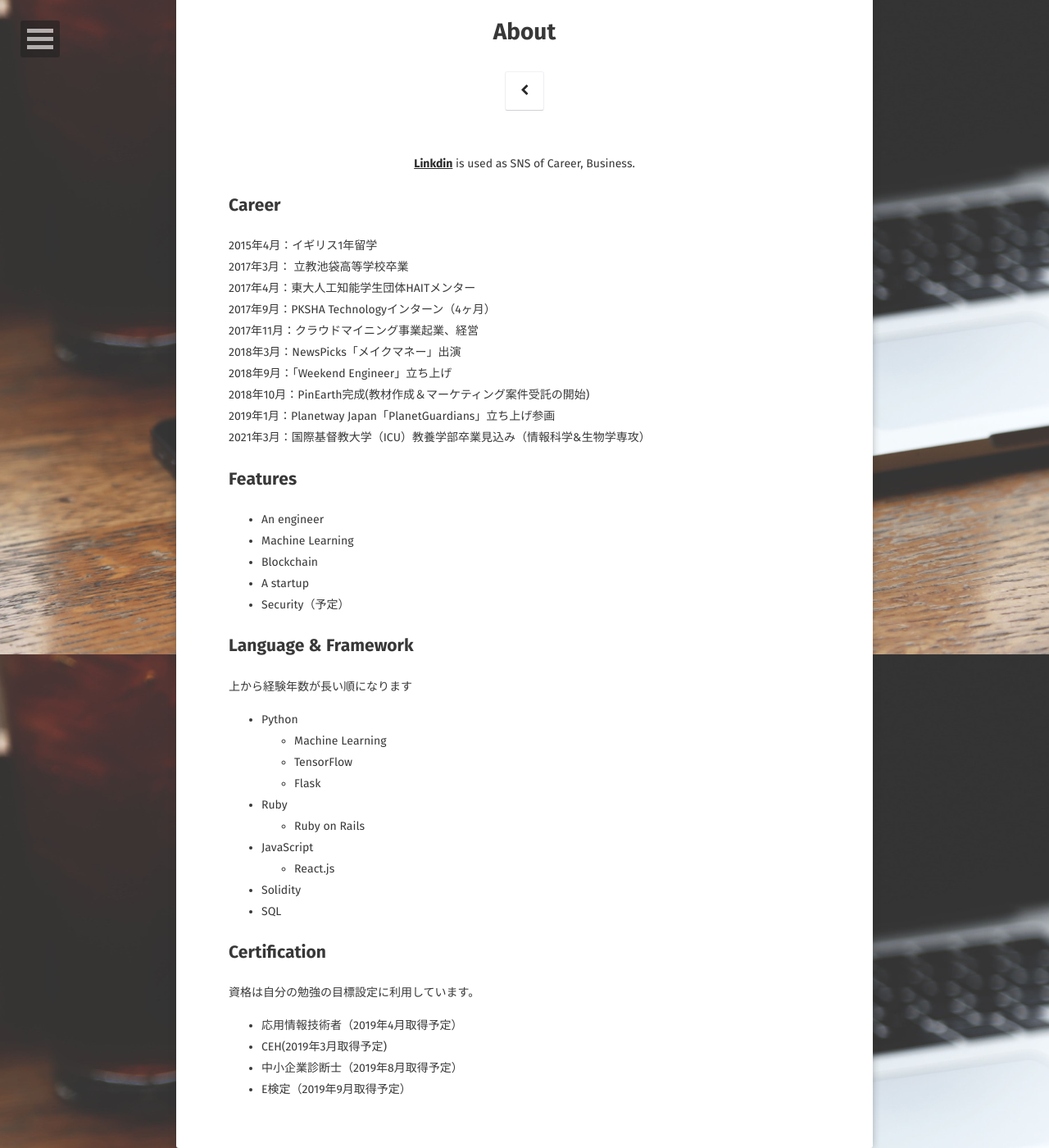
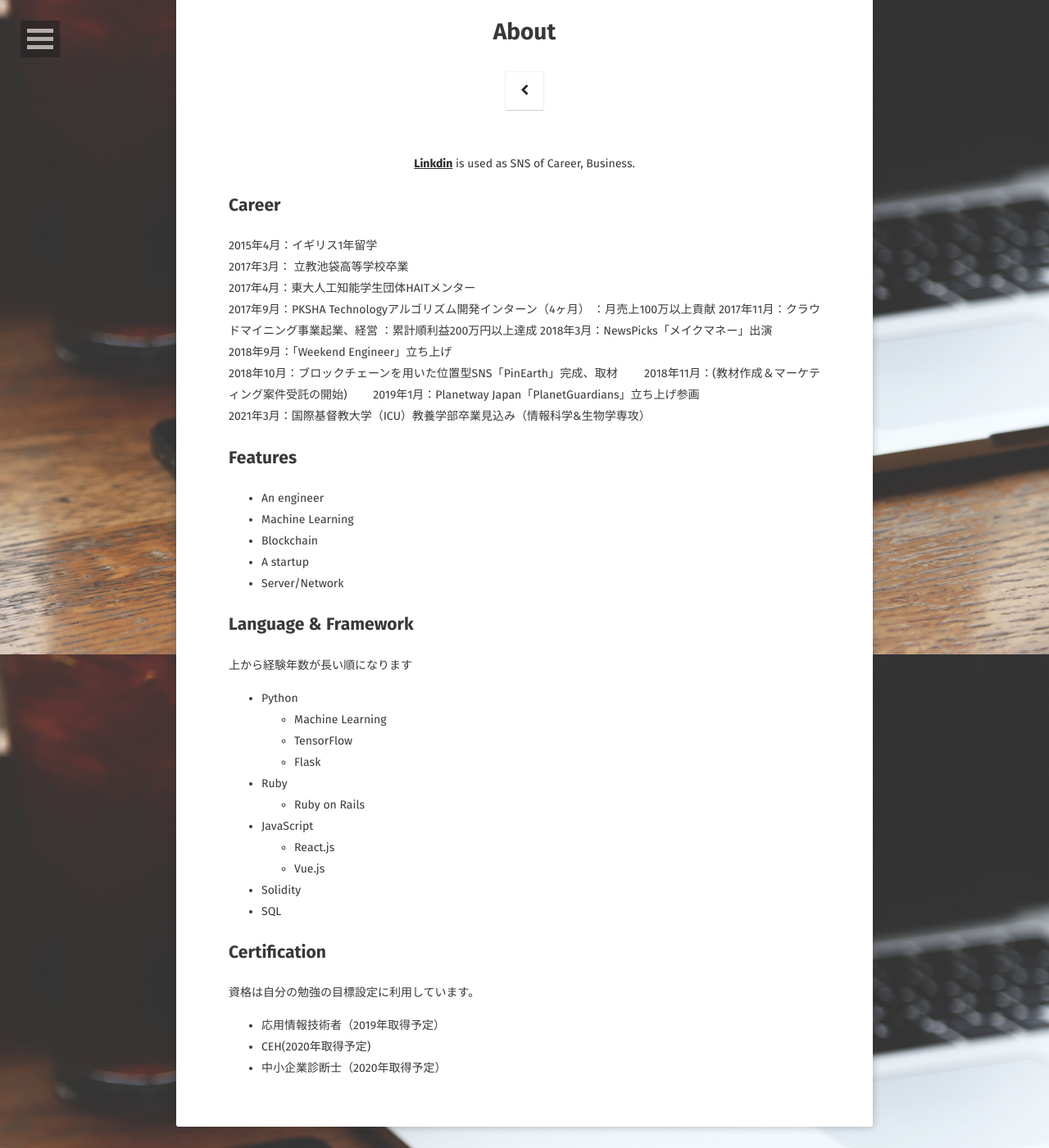
Before and after one commit to seven0525/seven0525.github.io, a Jekyll site: the page built from about/index.md, in a window 1280 px wide and 1400 px high, scrolled down 102 px. Shown: the whole window at 82% size. Built offline with Jekyll 4.4.1, drawn with Linux system fonts in a browser that asks for light colours; some web fonts are replaced.

Commit message:
Update index.md

```diff
--- a/about/index.md
+++ b/about/index.md
@@ -16,11 +16,12 @@ comments: false
 2015年4月：イギリス1年留学
 2017年3月： 立教池袋高等学校卒業
 2017年4月：東大人工知能学生団体HAITメンター
-2017年9月：PKSHA Technologyインターン（4ヶ月）
-2017年11月：クラウドマイニング事業起業、経営
+2017年9月：PKSHA Technologyアルゴリズム開発インターン（4ヶ月） ：月売上100万以上貢献
+2017年11月：クラウドマイニング事業起業、経営 ：累計順利益200万円以上達成
 2018年3月：NewsPicks「メイクマネー」出演
 2018年9月：「Weekend Engineer」立ち上げ
-2018年10月：PinEarth完成(教材作成＆マーケティング案件受託の開始)
+2018年10月：ブロックチェーンを用いた位置型SNS「PinEarth」完成、取材
+2018年11月：(教材作成＆マーケティング案件受託の開始)
 2019年1月：Planetway Japan「PlanetGuardians」立ち上げ参画
 2021年3月：国際基督教大学（ICU）教養学部卒業見込み（情報科学&生物学専攻）
 
@@ -30,7 +31,7 @@ comments: false
 * Machine Learning
 * Blockchain
 * A startup
-* Security（予定）
+* Server/Network
 
 ## Language & Framework
 上から経験年数が長い順になります
@@ -43,13 +44,13 @@ comments: false
 	* Ruby on Rails
 * JavaScript
 	* React.js
+	* Vue.js
 * Solidity
 * SQL
 
 ## Certification
 資格は自分の勉強の目標設定に利用しています。
 
-* 応用情報技術者（2019年4月取得予定）
-* CEH(2019年3月取得予定)
-* 中小企業診断士（2019年8月取得予定）
-* E検定（2019年9月取得予定）
+* 応用情報技術者（2019年取得予定）
+* CEH(2020年取得予定)
+* 中小企業診断士（2020年取得予定）
```
